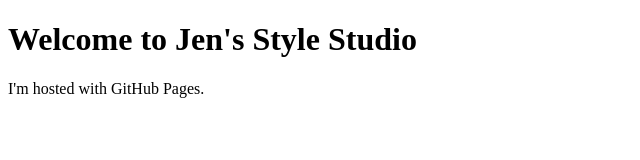
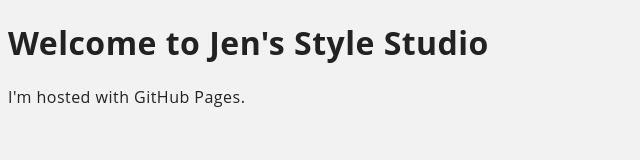
Before and after one commit to texasjenh/JensStyleStudio, a plain HTML site: page index.html in a window 1280 px wide. Shown: the whole page, without its empty margins (0-640 px from the left). Drawn offline with Linux system fonts and the light colour scheme.

Commit message:
3rd commit- added favicon

```diff
--- a/index.html
+++ b/index.html
@@ -1,10 +1,12 @@
 <!DOCTYPE html>
 <html>
     <head>
-        <html lang= "en">
         <meta charset="UTF-8">
         <meta name="viewport" content="width=device-width, initial-scale=1.0">
+        <html lang="en">
         <title>Jen's Style Studio</title>
+        <link rel="icon" type="image/x-icon" href="/images/me.jpeg">
+        <link rel="stylesheet" href="style.css">
     </head>
     <body>
         <h1>Welcome to Jen's Style Studio</h1>
--- /dev/null
+++ b/style.css
@@ -0,0 +1,12 @@
+/*!
+* Author: J. Harrison
+*/
+
+body {
+    font-family: 'Open Sans', sans-serif;
+    background-color: #f2f2f2;
+    font-size: 16px;
+    color: #222;
+    font-weight: normal;
+    letter-spacing: 0.03em;
+  }
```
Also changed, not shown: Images/Me.jpeg (added).
